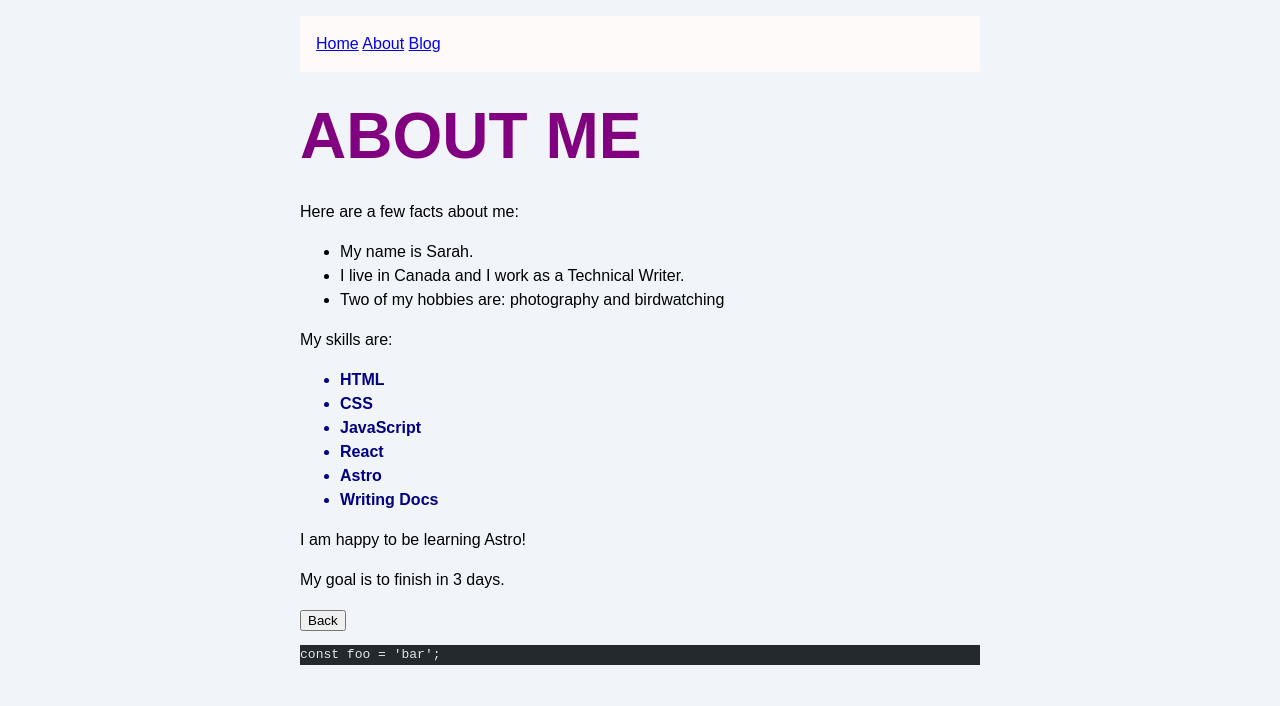
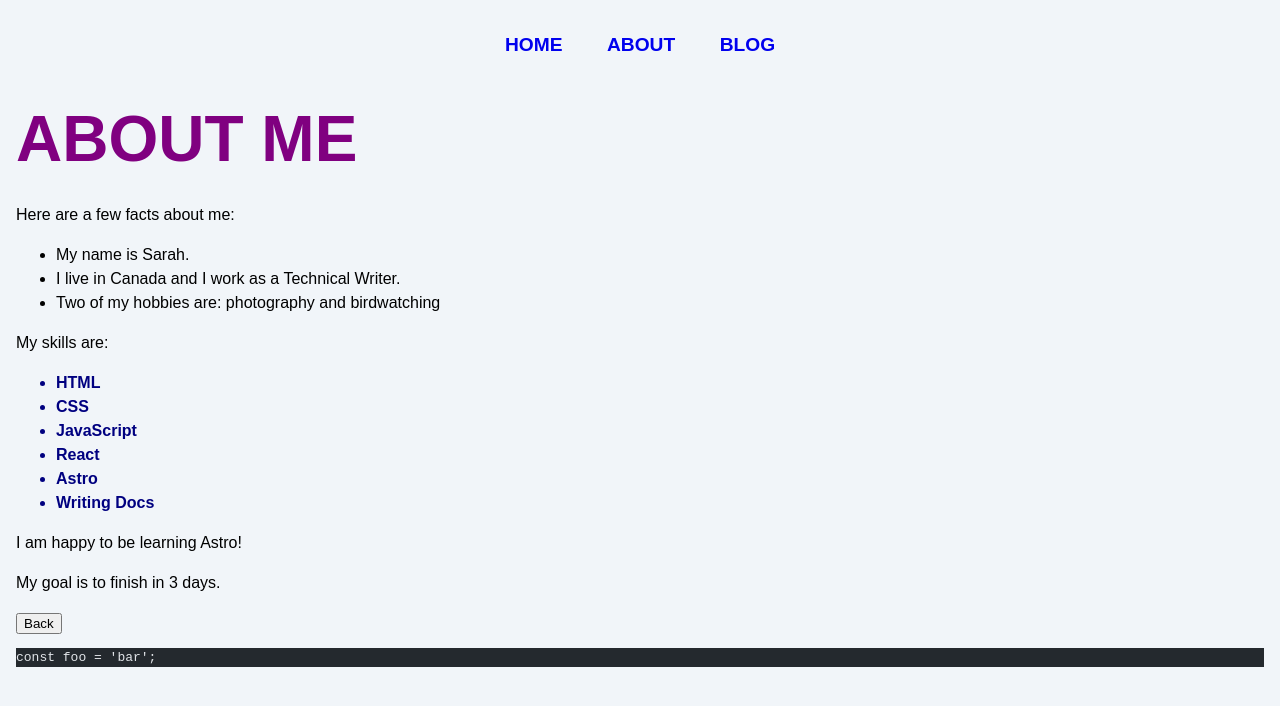
Before and after one commit to AI-Chriss/Astro-Blog, an Astro site: page /about in a window 1280 px wide. Built offline with nearby package versions, Linux system fonts and the light colour scheme; Astro itself is replaced by a stand-in of ours; code samples lack their colours.

Commit message:
added and configured "Header" component

```diff
--- /dev/null
+++ b/src/components/Hamburger.astro
@@ -0,0 +1,28 @@
+---
+---
+<style>
+    .hamburger {
+    padding-right: 20px;
+    cursor: pointer;
+    }
+
+    .hamburger .line {
+    display: block;
+    width: 40px;
+    height: 5px;
+    margin-bottom: 10px;
+    background-color: #ff9776;
+    }
+
+    @media screen and (min-width: 636px) {
+        .hamburger {
+            display: none;
+    }
+    }
+</style>
+
+<div class="hamburger">
+    <span class="line"></span>
+    <span class="line"></span>
+    <span class="line"></span>
+</div>
--- /dev/null
+++ b/src/components/Header.astro
@@ -0,0 +1,18 @@
+---
+import Navigation from './Navigation.astro';
+import Hamburger from "./Hamburger.astro"
+---
+<header>
+  <nav>
+    <Hamburger />
+    <Navigation />
+  </nav>
+</header>
+
+<style>
+    nav {
+        width: 100%;
+        display: flex;
+        justify-content: center;
+    }
+</style>
--- a/src/components/Navigation.astro
+++ b/src/components/Navigation.astro
@@ -1,16 +1,54 @@
 ---
-
 ---
 
 <style>
-    nav {
-        background: snow;
-        width: 100%;
-        padding: 1rem;
-    }
+/* nav styles */
+.nav-links {
+  width: 100%;
+  top: 5rem;
+  left: 48px;
+  background-color: #ff9776;
+  display: none;
+  margin: 0;
+}
+
+.nav-links a {
+  display: block;
+  text-align: center;
+  padding: 10px 0;
+  text-decoration: none;
+  font-size: 1.2rem;
+  font-weight: bold;
+  text-transform: uppercase;
+}
+
+.nav-links a:hover,
+.nav-links a:focus {
+  background-color: #ff9776;
+}
+
+.expanded {
+  display: unset;
+}
+
+@media screen and (min-width: 636px) {
+  .nav-links {
+    display: block;
+    position: static;
+    width: auto;
+    background: none;
+  }
+
+  .nav-links a {
+    display: inline-block;
+    padding: 15px 20px;
+  }
+}
 </style>
 <nav>
-    <a href="/">Home</a>
-    <a href="/about/">About</a>
-    <a href="/blog/">Blog</a>
+    <div class="nav-links">
+        <a href="/">Home</a>
+        <a href="/about">About</a>
+        <a href="/blog">Blog</a>
+    </div>
 </nav>
--- a/src/pages/about.astro
+++ b/src/pages/about.astro
@@ -1,6 +1,6 @@
 ---
 import '../styles/global.css';
-import Navigation from '../components/Navigation.astro'
+import Header from '../components/Header.astro'
 
 const pageTitle = "About Me";
 
@@ -46,7 +46,7 @@ import { Code } from 'astro:components';
 	  </style>
   </head>
   <body>
-	<Navigation />
+	<Header />
 
     <h1>{pageTitle}</h1>
 	<p>Here are a few facts about me:</p>
--- a/src/pages/blog.astro
+++ b/src/pages/blog.astro
@@ -1,6 +1,6 @@
 ---
 import '../styles/global.css';
-import Navigation from '../components/Navigation.astro'
+import Header from '../components/Header.astro'
 
 const pageTitle = "My Astro Learning Blog"
 
@@ -29,7 +29,7 @@ const pagesList = [
 		<title>{pageTitle}</title>
 	</head>
     <body>
-        <Navigation />
+        <Header />
 
         <h1>{pageTitle}</h1>
         <p>This is where I will post about my journey learning Astro.</p>
--- a/src/pages/index.astro
+++ b/src/pages/index.astro
@@ -1,6 +1,6 @@
 ---
 import '../styles/global.css';
-import Navigation from '../components/Navigation.astro'
+import Header from '../components/Header.astro'
 import Footer from '../components/Footer.astro';
 
 const pageTitle = "Home Page"
@@ -15,7 +15,7 @@ const pageTitle = "Home Page"
 		<title>{pageTitle}</title>
 	</head>
 	<body>
-		<Navigation />
+		<Header />
 		<h1>{pageTitle}</h1>
 		<Footer />
 	</body>
--- a/src/styles/global.css
+++ b/src/styles/global.css
@@ -6,9 +6,11 @@ html {
   body {
     margin: 0 auto;
     width: 100%;
-    max-width: 80ch;
     padding: 1rem;
     line-height: 1.5;
+    display: flex;
+    flex-direction: column;
+    align-items: center;
   }
 
   * {
@@ -19,3 +21,10 @@ html {
     margin: 1rem 0;
     font-size: 2.5rem;
   }
+
+
+  @media screen and (min-width: 636px) {
+    body {
+      display: block;
+    }
+  }
```
